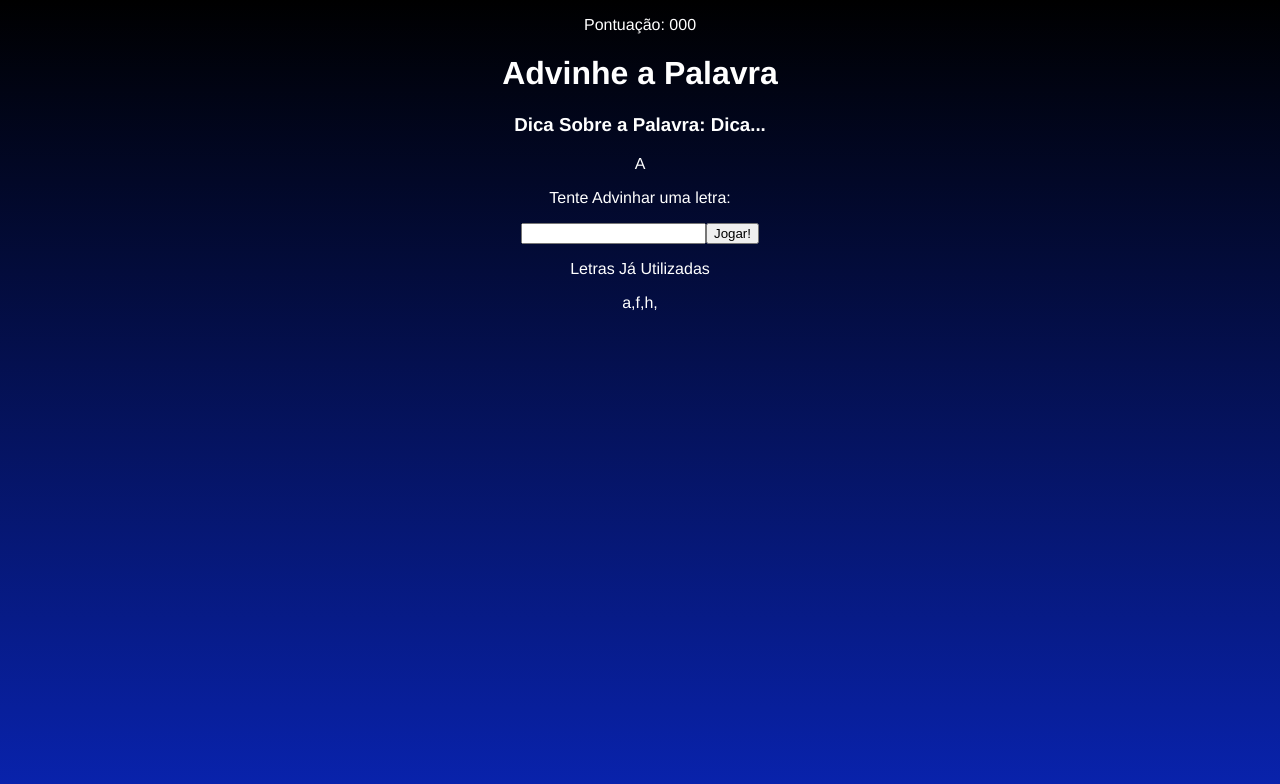
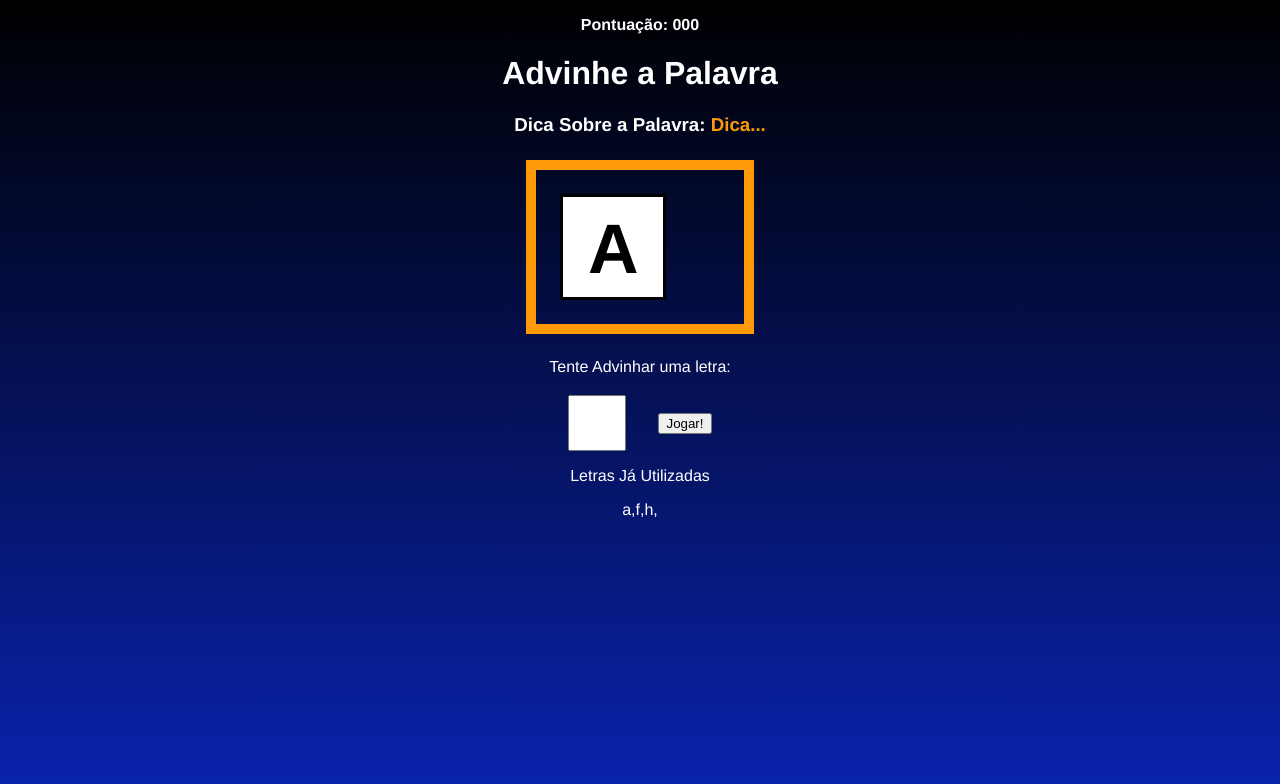
Before and after one commit to Jean-Rosa19/Secret-Word, a React (Create React App) app: page / in a window 1280 px wide. Both pictures are taken after a click on the button "Jogar". Shown: the top 784 px of the page. Built offline with nearby package versions, Linux system fonts and the light colour scheme.

Commit message:
iniciando css da tela de game

```diff
--- a/src/styles/Game.css
+++ b/src/styles/Game.css
@@ -0,0 +1,45 @@
+.points span {
+    font-weight: bold;
+}
+
+.tipo span {
+    color: #ff9b08
+}
+
+.wordContainer {
+    margin: 1.5rem;
+    padding: 1.5rem;
+    border: 10px solid #ff9b08;
+    display: flex;
+}
+
+.letter,
+.blanckSquare {
+    font-size: 70px;
+    line-height: 1.5;
+    border: 3px solid #000;
+    height: 100px;
+    width: 100px;
+    text-transform: uppercase;
+    background-color: #fff;
+    color: #000;
+    font-weight: bold;
+}
+
+.letterContainer p {
+    margin-bottom: 1.2rem;
+}
+
+.letterContainer form {
+    display: flex;
+    align-items: center;
+    justify-content: center;
+}
+
+.letterContainer input {
+    height: 50px;
+    width: 50px;
+    font-size: 2em;
+    text-align: center;
+    margin-right: 1em;
+}
```
